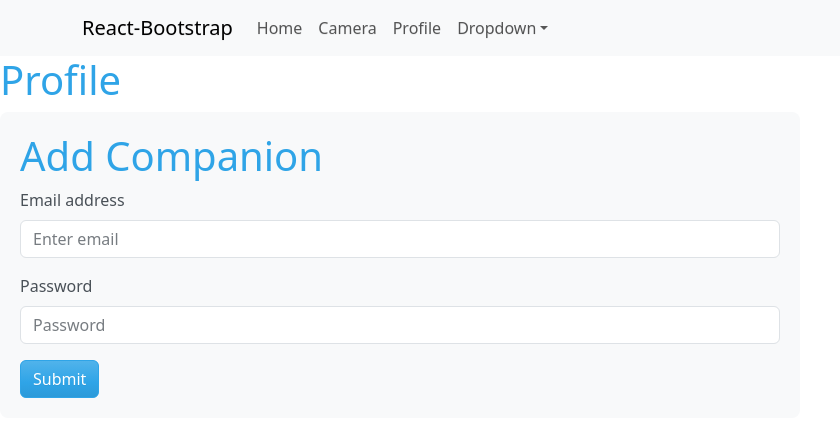
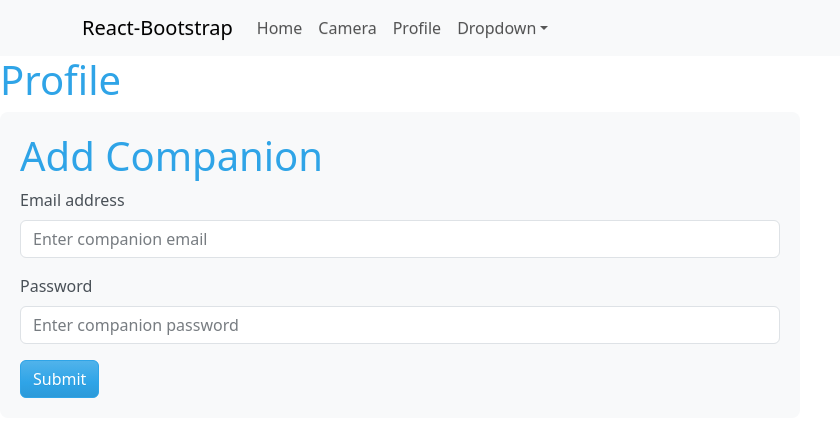
Before and after one commit to johnmartinroque/InsideOut, a React (Create React App) app in the folder main/: page /profile in a window 1280 px wide. Shown: the top 436 px of the page, without its empty margins (0-840 px from the left). Built offline with nearby package versions, Linux system fonts and the light colour scheme; no server answers; sample sign-in values are in the browser's storage.

Commit message:
create companion

```diff
--- a/main/src/components/AddCompanion.jsx
+++ b/main/src/components/AddCompanion.jsx
@@ -1,14 +1,49 @@
 import { useState } from "react";
 import Button from "react-bootstrap/Button";
 import Form from "react-bootstrap/Form";
+import Alert from "react-bootstrap/Alert";
+import { collection, addDoc } from "firebase/firestore";
+import { db } from "../firebase"; // adjust path if needed
 
 function AddCompanion() {
   const [email, setEmail] = useState("");
   const [password, setPassword] = useState("");
+  const [success, setSuccess] = useState("");
+  const [error, setError] = useState("");
 
-  const addCompanion = async () => {};
+  const addCompanion = async (e) => {
+    e.preventDefault();
+    setSuccess("");
+    setError("");
+
+    try {
+      // Get logged in user from localStorage
+      const storedUser = JSON.parse(localStorage.getItem("user"));
+      if (!storedUser) {
+        setError("You must be logged in to add a companion.");
+        return;
+      }
+
+      // Add to Firestore collection "companions"
+      await addDoc(collection(db, "companions"), {
+        owner: storedUser.email, // or use storedUser.uid if you save it
+        email: email,
+        password: password, // ⚠️ better to hash/avoid storing plain password
+        createdAt: new Date(),
+      });
+
+      setSuccess("Companion added successfully!");
+      setEmail("");
+      setPassword("");
+    } catch (err) {
+      console.error("Error adding companion:", err);
+      setError("Failed to add companion. Please try again.");
+    }
+  };
+
   return (
     <Form
+      onSubmit={addCompanion}
       style={{
         backgroundColor: "#f8f9fa",
         padding: "20px",
@@ -17,18 +52,41 @@ function AddCompanion() {
       }}
     >
       <h1>Add Companion</h1>
+
       <Form.Group className="mb-3" controlId="formBasicEmail">
         <Form.Label>Email address</Form.Label>
-        <Form.Control type="email" placeholder="Enter email" />
+        <Form.Control
+          type="email"
+          placeholder="Enter companion email"
+          value={email}
+          onChange={(e) => setEmail(e.target.value)}
+        />
       </Form.Group>
 
       <Form.Group className="mb-3" controlId="formBasicPassword">
         <Form.Label>Password</Form.Label>
-        <Form.Control type="password" placeholder="Password" />
+        <Form.Control
+          type="password"
+          placeholder="Enter companion password"
+          value={password}
+          onChange={(e) => setPassword(e.target.value)}
+        />
       </Form.Group>
-      <Button variant="primary" type="submit" onClick={addCompanion}>
+
+      <Button variant="primary" type="submit">
         Submit
       </Button>
+
+      {error && (
+        <Alert key="danger" variant="danger" className="mt-3">
+          {error}
+        </Alert>
+      )}
+      {success && (
+        <Alert key="success" variant="success" className="mt-3">
+          {success}
+        </Alert>
+      )}
     </Form>
   );
 }
```
